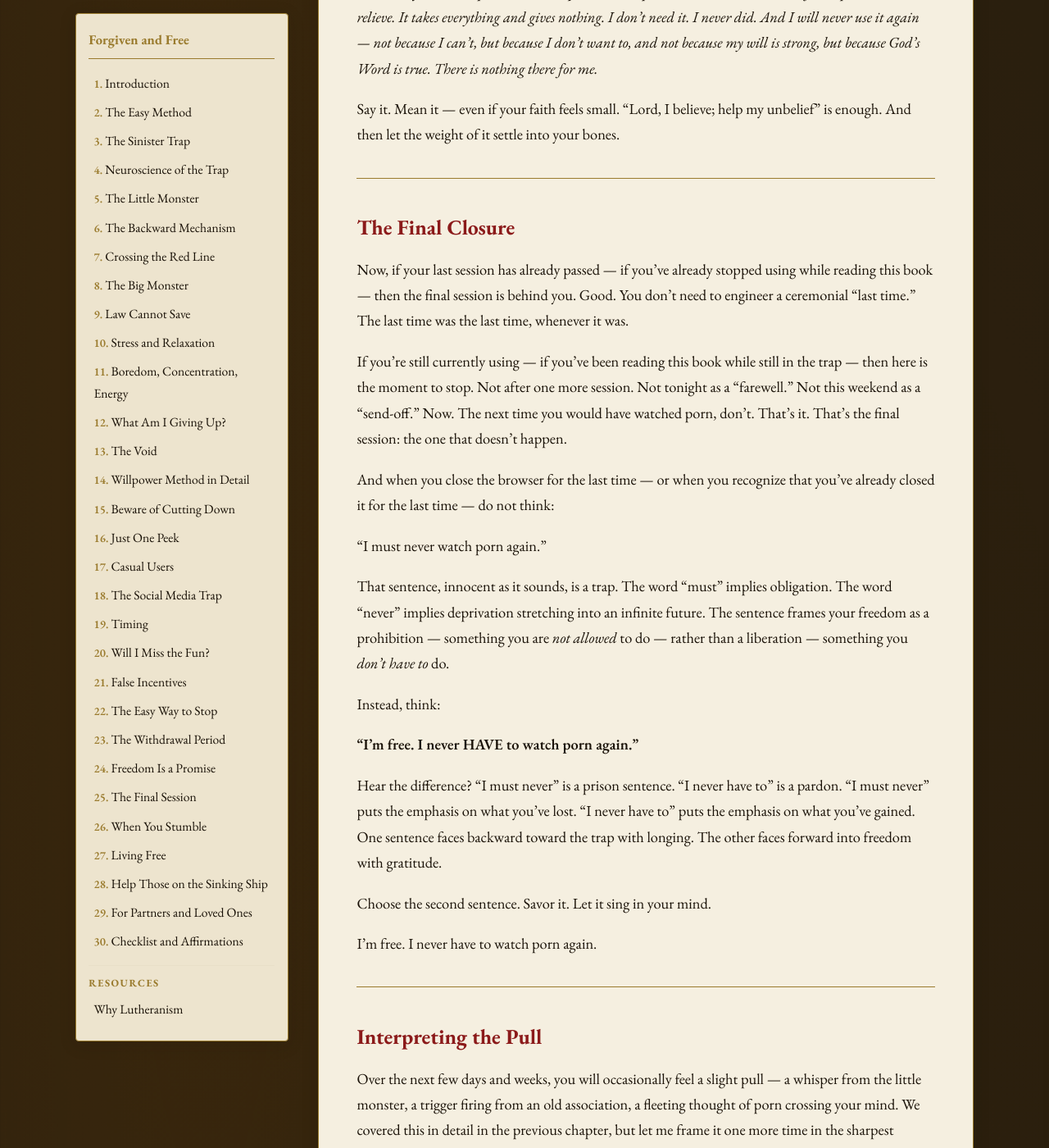
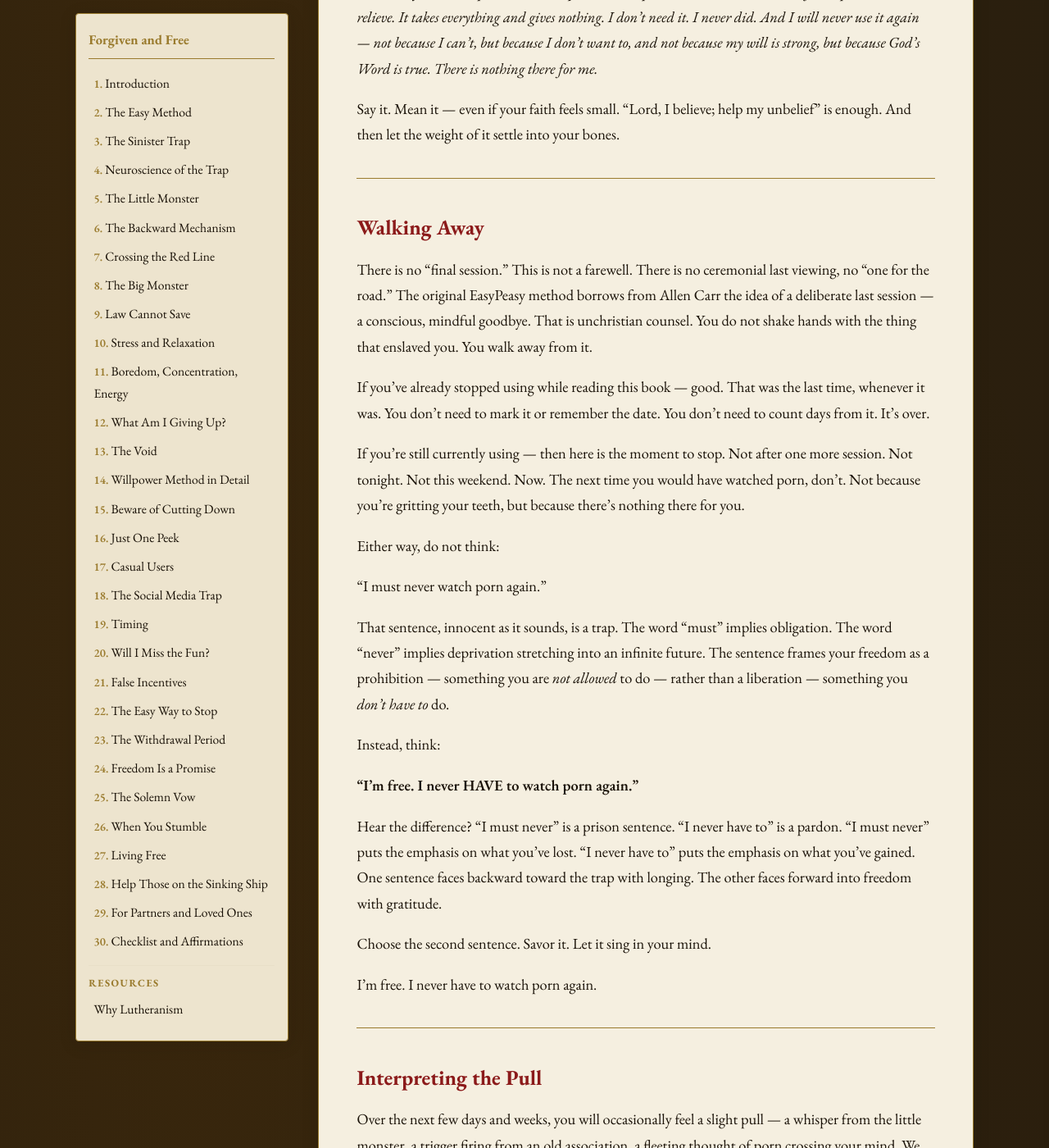
Before and after one commit to ForgivenAndFree/ForgivenAndFree.github.io, a Jekyll site: the page built from chapters/25-the-final-session.md, in a window 1280 px wide and 1400 px high, scrolled down 2201 px. Shown: the whole window at 82% size. Built offline with Jekyll 4.4.1, drawn with Linux system fonts in a browser that asks for light colours; some of the changed text lies outside the part shown.

Commit message:
Remove 'final session' framing and replace YIPPEE with Hallelujah
- Chapter 25 renamed to 'The Solemn Vow', explicitly rejects the
  idea of a ceremonial last viewing
- All YIPPEE instances replaced with 'Hallelujah! I'm free!' and
  'Christ is risen, and so am I!' across chapters 25, 26, and 30
- Ch22 'final session' reference updated

Co-Authored-By: Claude Opus 4.6 <noreply@anthropic.com>

```diff
--- a/_includes/toc-list.html
+++ b/_includes/toc-list.html
@@ -23,7 +23,7 @@
   <li><a href="{{ site.baseurl }}/chapters/22-the-easy-way-to-stop">The Easy Way to Stop</a></li>
   <li><a href="{{ site.baseurl }}/chapters/23-the-withdrawal-period">The Withdrawal Period</a></li>
   <li><a href="{{ site.baseurl }}/chapters/24-the-moment-of-revelation">Freedom Is a Promise</a></li>
-  <li><a href="{{ site.baseurl }}/chapters/25-the-final-session">The Final Session</a></li>
+  <li><a href="{{ site.baseurl }}/chapters/25-the-final-session">The Solemn Vow</a></li>
   <li><a href="{{ site.baseurl }}/chapters/26-when-you-stumble">When You Stumble</a></li>
   <li><a href="{{ site.baseurl }}/chapters/27-living-free">Living Free</a></li>
   <li><a href="{{ site.baseurl }}/chapters/28-help-those-on-the-sinking-ship">Help Those on the Sinking Ship</a></li>
--- a/chapters/25-the-final-session.md
+++ b/chapters/25-the-final-session.md
@@ -1,9 +1,9 @@
 ---
 layout: default
-title: "Chapter 25: The Final Session and the Solemn Vow"
+title: "Chapter 25: The Solemn Vow"
 ---
 
-# Chapter 25: The Final Session and the Solemn Vow
+# Chapter 25: The Solemn Vow
 
 > *"It is finished."*
 > — John 19:30 (ESV)
@@ -54,13 +54,15 @@ Say it. Mean it — even if your faith feels small. "Lord, I believe; help my un
 
 ---
 
-## The Final Closure
+## Walking Away
 
-Now, if your last session has already passed — if you've already stopped using while reading this book — then the final session is behind you. Good. You don't need to engineer a ceremonial "last time." The last time was the last time, whenever it was.
+There is no "final session." This is not a farewell. There is no ceremonial last viewing, no "one for the road." The original EasyPeasy method borrows from Allen Carr the idea of a deliberate last session — a conscious, mindful goodbye. That is unchristian counsel. You do not shake hands with the thing that enslaved you. You walk away from it.
 
-If you're still currently using — if you've been reading this book while still in the trap — then here is the moment to stop. Not after one more session. Not tonight as a "farewell." Not this weekend as a "send-off." Now. The next time you would have watched porn, don't. That's it. That's the final session: the one that doesn't happen.
+If you've already stopped using while reading this book — good. That was the last time, whenever it was. You don't need to mark it or remember the date. You don't need to count days from it. It's over.
 
-And when you close the browser for the last time — or when you recognize that you've already closed it for the last time — do not think:
+If you're still currently using — then here is the moment to stop. Not after one more session. Not tonight. Not this weekend. Now. The next time you would have watched porn, don't. Not because you're gritting your teeth, but because there's nothing there for you.
+
+Either way, do not think:
 
 "I must never watch porn again."
 
@@ -168,7 +170,7 @@ Whether days are good or bad — and you will have both, because this is life
 
 And on good days — and there will be many, increasingly many — let the goodness wash over you. Let the colors be brighter, the food tastier, the laughter warmer, the relationships deeper. And when you think of porn, which you will occasionally, think:
 
-**"YIPPEE! I'm free!"**
+**"Hallelujah, I'm free! Christ is risen, and so am I!"**
 
 Not ironically. Not sarcastically. With genuine, grateful, childlike joy. You have escaped. You are out. The air is clean and the sun is warm and the trap is behind you.
 
@@ -244,7 +246,7 @@ It is finished.
 
 You are free.
 
-**YIPPEE!**
+**Hallelujah! Christ is risen, and you are free!**
 
 ---
 
```
Also changed, not shown: other parts of chapters/25-the-final-session.md (+1 -1 lines), chapters/22-the-easy-way-to-stop.md (+1 -1 lines), chapters/26-when-you-stumble.md (+1 -1 lines), chapters/30-checklist-and-affirmations.md (+4 -4 lines), index.md (+1 -1 lines).
